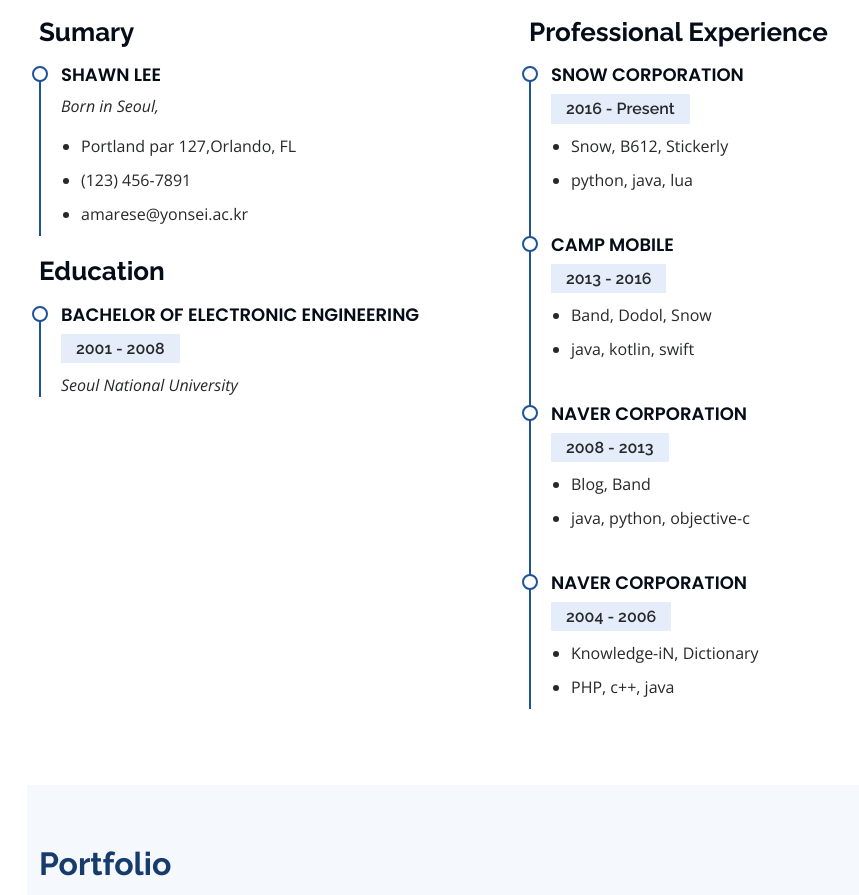
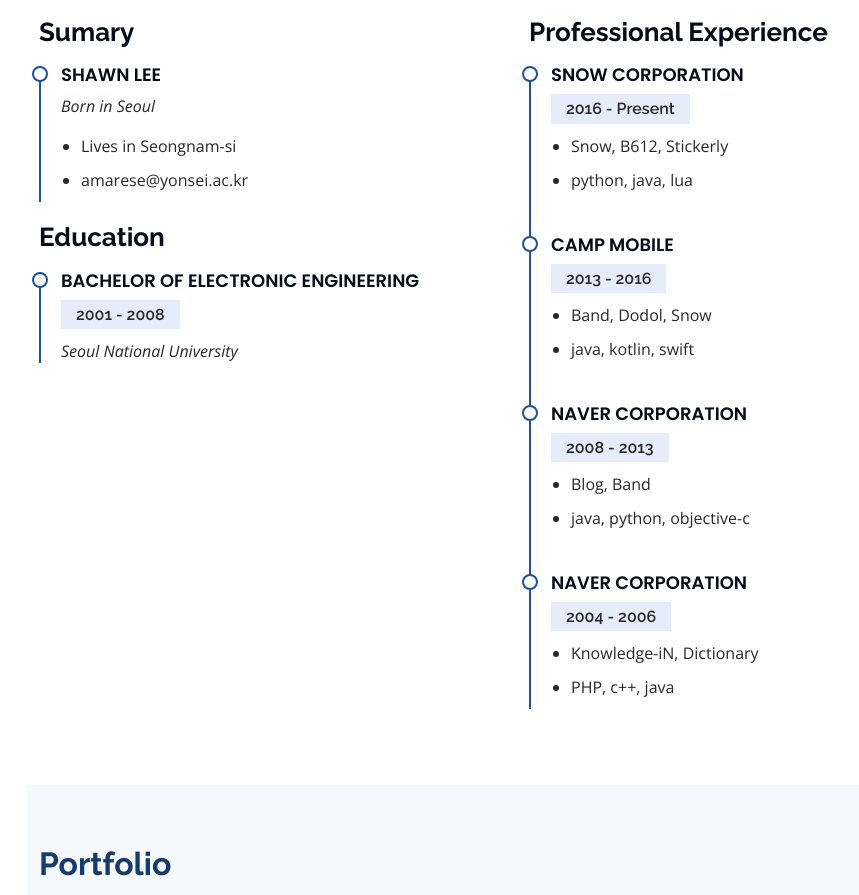
Before and after one commit to shawnlee427/shawnlee427.github.io, a plain HTML site: page portfolio/index.html in a window 1280 px wide. Shown: the part 2335-3230 px from the top of the page, without its empty margins (273-1132 px from the left). Drawn offline with nearby package versions, Linux system fonts and the light colour scheme.

Commit message:
fix info

```diff
--- a/portfolio/index.html
+++ b/portfolio/index.html
@@ -236,10 +236,9 @@
             <h3 class="resume-title">Sumary</h3>
             <div class="resume-item pb-0">
               <h4>Shawn Lee</h4>
-              <p><em>Born in Seoul, </em></p>
+              <p><em>Born in Seoul</em></p>
               <ul>
-                <li>Portland par 127,Orlando, FL</li>
-                <li>(123) 456-7891</li>
+                <li>Lives in Seongnam-si</li>
                 <li>amarese@yonsei.ac.kr</li>
               </ul>
             </div>
```
